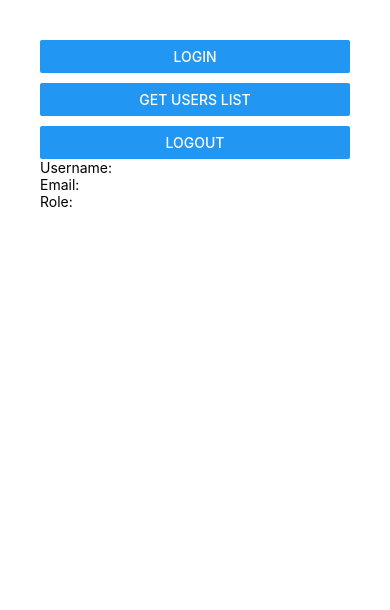
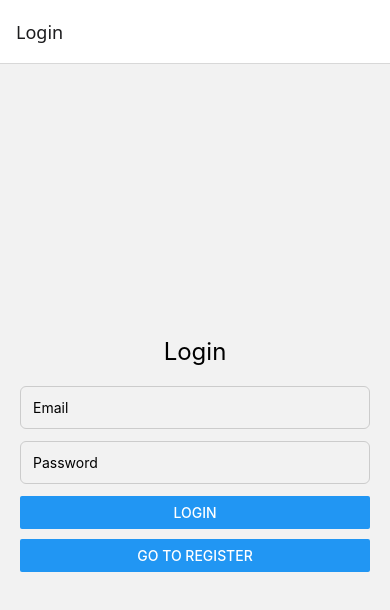
Before and after one commit to FJperezDev/mockupReactNative, a React Native app: screen /Home in a window 390 px wide. Shown: the top 610 px of the page. Built offline with nearby package versions, Linux system fonts and the light colour scheme.

Commit message:
mockup of login / home / logout / register totally working

```diff
--- a/App.js
+++ b/App.js
@@ -1,55 +1,110 @@
-import React, { useEffect, useState } from 'react';
-import { View, Button, Text } from 'react-native';
-import { login, logout, restoreSession, users } from './auth';
-import instance from './api';
+// import React, { useEffect, useState } from "react";
+// import { View, Button, Text, TouchableOpacity, StyleSheet } from "react-native";
+// import { login, logout, restoreSession, users } from "./auth";
+// import instance from "./api";
+// import * as ImagePicker from "expo-image-picker";
 
+import { NavigationContainer } from '@react-navigation/native';
+import { AuthProvider } from './components/AuthContext';
+import AppNavigator from './navigation/AppNavigator';
 
-export default function App() {
-  const [sessionRestored, setSessionRestored] = useState(false);
-  const [userData, setUserData] = useState({});
-
-  useEffect(() => {
-    const tryRestore = async () => {
-      await restoreSession();
-      setSessionRestored(true);
-    };
-    tryRestore();
-  }, []);
-
-  if (!sessionRestored) return <Text>Restauring session...</Text>;
-
-  const getUserInfo = async () => {
-    try {
-      const res = await instance.get('/account/profile');
-      setUserData(res.data)
-    } catch (err) {
-      console.error(err);
-      alert('Non Authorized');
-    }
-  };
-  const getUserList = async () => {
-    try {
-      const res = await instance.get('/users/');
-      alert(JSON.stringify(res.data))
-    } catch (err) {
-      console.error(err);
-      alert('Non Authorized');
-    }
-  };
-
+const App = () => {
   return (
-    <View style={{ padding: 40 }}>
-      <Button title="Login" onPress={() => login('admin@admin.com', 'admin123', getUserInfo)} />
-      <View style={{ height: 10 }} />
-      <Button title="Get Users List" onPress={getUserList} />
-      <View style={{ height: 10 }} />
-      <Button title="Logout" onPress={() => logout(setUserData)} />
-
-      <View>
-        <Text>Username: {userData['username']}</Text>
-        <Text>Email: {userData['email']}</Text>
-        <Text>Role: {userData['role']}</Text>
-      </View>
-    </View>
+    <AuthProvider>
+      <NavigationContainer>
+        <AppNavigator />
+      </NavigationContainer>
+    </AuthProvider>
   );
 }
+
+// const App = () => {
+//   const [sessionRestored, setSessionRestored] = useState(false);
+//   const [userData, setUserData] = useState({});
+
+//   useEffect(() => {
+//     const tryRestore = async () => {
+//       await restoreSession();
+//       setSessionRestored(true);
+//     };
+//     tryRestore();
+//   }, []);
+
+//   if (!sessionRestored) return <Text>Restauring session...</Text>;
+
+//   let openImagePicker = async () => {
+//     let permissionResult =
+//       await ImagePicker.requestMediaLibraryPermissionsAsync();
+
+//     if (permissionResult.granted === false) {
+//       alert("Permission to access camera is required");
+//       return;
+//     }
+//   };
+
+//   const getUserInfo = async () => {
+//     try {
+//       const res = await instance.get("/account/profile");
+//       res['auth'] = true
+//       setUserData(res.data);
+//     } catch (err) {
+//       console.error(err);
+//       alert("Non Authorized");
+//     }
+//   };
+//   const getUserList = async () => {
+//     try {
+//       const res = await instance.get("/users/");
+//       alert(JSON.stringify(res.data));
+//     } catch (err) {
+//       console.error(err);
+//       alert("Non Authorized");
+//     }
+//   };
+
+//   return (
+//     <View style={styles.container}>
+//       <TouchableOpacity
+//         style={styles.button}
+//         title="Login"
+//         onPress={() => login("admin@admin.com", "admin123", getUserInfo)}
+//       >
+//         <Text>Login</Text>
+//       </TouchableOpacity>
+//       <View style={{ height: 10 }} />
+//       <TouchableOpacity style={styles.button} onPress={getUserList}>
+//         <Text>Get Users List</Text>
+//       </TouchableOpacity>
+//       <View style={{ height: 10 }} />
+//       <ImagePickerExample />
+//       <View style={{ height: 10 }} />
+//       <TouchableOpacity
+//         style={styles.button}
+//         title="Logout"
+//         onPress={() => logout(setUserData)}
+//       >
+//         <Text>Logout</Text>
+//       </TouchableOpacity>
+
+//       <View>
+//         <Text>Username: {userData["username"]}</Text>
+//         <Text>Email: {userData["email"]}</Text>
+//         <Text>Role: {userData["role"]}</Text>
+//       </View>
+//     </View>
+//   );
+// };
+
+// const styles = StyleSheet.create({
+//   container:{
+//     flex: 1,
+//     alignItems: "center",
+//     justifyContent: "center",
+//     backgroundColor: "#cececeff",
+//   },
+//   button: {
+//     backgroundColor: "#c8ff80ff",
+//   },
+// });
+
+export default App;
--- a/auth.js
+++ b/auth.js
@@ -2,7 +2,7 @@ import * as SecureStore from 'expo-secure-store';
 import instance from './api';
 import { getAccessToken, setAccessToken } from './utils/memory';
 
-export const login = async (email, password, getProtected) => {
+export const login = async (email, password) => {
 
   try {
     const res = await instance.post('/token/', { email, password });
@@ -13,7 +13,6 @@ export const login = async (email, password, getProtected) => {
     setAccessToken(access);
     await SecureStore.setItemAsync('refresh', JSON.stringify(refresh));
     console.log('Login succesful');
-    if(getProtected) getProtected();
   } catch (error) {
     console.warn('Login error:', error.response?.data || error.message);
     throw error;
--- /dev/null
+++ b/components/AuthContext.js
@@ -0,0 +1,32 @@
+import React, { createContext, useEffect, useState } from 'react';
+// import * as SecureStore from 'expo-secure-store';
+import { restoreSession, logout as authLogout } from '../auth';
+// import { setAccessToken } from '../utils/memory';
+
+export const AuthContext = createContext();
+
+export const AuthProvider = ({ children }) => {
+  const [isAuthenticated, setIsAuthenticated] = useState(false);
+  const [loading, setLoading] = useState(true);
+
+  const checkSession = async () => {
+    const success = await restoreSession();
+    setIsAuthenticated(success);
+    setLoading(false);
+  };
+
+  const logout = async () => {
+    await authLogout();
+    setIsAuthenticated(false);
+  };
+
+  useEffect(() => {
+    checkSession();
+  }, []);
+
+  return (
+    <AuthContext.Provider value={{ isAuthenticated, setIsAuthenticated, logout }}>
+      {!loading && children}
+    </AuthContext.Provider>
+  );
+};
--- /dev/null
+++ b/components/UserInfo.js
@@ -0,0 +1,38 @@
+import React from 'react';
+import { View, Text, StyleSheet } from 'react-native';
+
+const UserInfo = ({ username, email, role }) => {
+  return (
+    <View style={styles.container}>
+      <Text style={styles.label}>Username:</Text>
+      <Text style={styles.value}>{username}</Text>
+
+      <Text style={styles.label}>Email:</Text>
+      <Text style={styles.value}>{email}</Text>
+
+      <Text style={styles.label}>Role:</Text>
+      <Text style={styles.value}>{role}</Text>
+    </View>
+  );
+};
+
+const styles = StyleSheet.create({
+  container: {
+    padding: 20,
+    backgroundColor: '#F8F9FA',
+    borderRadius: 10,
+    margin: 20,
+    elevation: 2,
+  },
+  label: {
+    fontWeight: 'bold',
+    fontSize: 16,
+    marginTop: 10,
+  },
+  value: {
+    fontSize: 16,
+    color: '#333',
+  },
+});
+
+export default UserInfo;
--- /dev/null
+++ b/navigation/AppNavigator.js
@@ -0,0 +1,25 @@
+import React, { useContext } from 'react';
+import { createNativeStackNavigator } from '@react-navigation/native-stack';
+import { AuthContext } from '../components/AuthContext';
+import AuthNavigator from './AuthNavigator';
+import HomeScreen from '../screens/HomeScreen';
+import UnauthorizedScreen from '../screens/UnauthorizedScreen';
+
+const Stack = createNativeStackNavigator();
+
+export default function AppNavigator() {
+  const { isAuthenticated } = useContext(AuthContext);
+
+  return (
+    <Stack.Navigator screenOptions={{ headerShown: false }}>
+      {isAuthenticated ? (
+        <Stack.Screen name="Home" component={HomeScreen} />
+      ) : (
+        <>
+          <Stack.Screen name="Auth" component={AuthNavigator} />
+          <Stack.Screen name="401" component={UnauthorizedScreen} />
+        </>
+      )}
+    </Stack.Navigator>
+  );
+}
--- /dev/null
+++ b/navigation/AuthNavigator.js
@@ -0,0 +1,15 @@
+// import React from 'react';
+import { createNativeStackNavigator } from '@react-navigation/native-stack';
+import LoginScreen from '../screens/LoginScreen';
+import RegisterScreen from '../screens/RegisterScreen';
+
+const Stack = createNativeStackNavigator();
+
+export default function AuthNavigator() {
+  return (
+    <Stack.Navigator>
+      <Stack.Screen name="Login" component={LoginScreen} />
+      <Stack.Screen name="Register" component={RegisterScreen} />
+    </Stack.Navigator>
+  );
+}
--- /dev/null
+++ b/screens/HomeScreen.js
@@ -0,0 +1,32 @@
+import React, { useContext, useEffect, useState } from "react";
+import { View, Text, Button } from "react-native";
+import { AuthContext } from "../components/AuthContext";
+import instance from "../api"
+import UserInfo from "../components/UserInfo";
+
+export default function HomeScreen() {
+  const [userData, setUserData] = useState({});
+  const { logout } = useContext(AuthContext);
+
+  useEffect(() => {
+    const tryGetUserInfo = async () => {
+    try{
+        res = await instance.get('/account/profile');
+        setUserData(res.data)
+    } catch (err) {
+        console.error(err);
+        alert('Non Authorized');
+    }
+    };
+    tryGetUserInfo();
+
+    }, []);
+
+  return (
+    <View style={{ flex: 1, justifyContent: "center", alignItems: "center" }}>
+      <Text style={{ fontSize: 24 }}>Welcome Home!</Text>
+      <UserInfo username={userData['username']} email={userData['email']} role={userData['role']} />
+      <Button title="Logout" onPress={logout} />
+    </View>
+  );
+}
--- /dev/null
+++ b/screens/LoginScreen.js
@@ -0,0 +1,43 @@
+import React, { useContext, useState, useEffect } from 'react';
+import { View, Text, TextInput, Button, StyleSheet, Alert } from 'react-native';
+import { login } from '../auth';
+import { AuthContext } from '../components/AuthContext';
+
+export default function LoginScreen({ navigation }) {
+  const { isAuthenticated, setIsAuthenticated } = useContext(AuthContext);
+  const [email, setEmail] = useState('');
+  const [password, setPassword] = useState('');
+
+  useEffect(() => {
+    if (isAuthenticated) {
+      navigation.replace('Home');
+    }
+  }, [isAuthenticated]);
+
+  const handleLogin = async () => {
+    try {
+      await login(email, password);
+      setIsAuthenticated(true);
+    } catch (err) {
+      Alert.alert('Login error', 'Credenciales inválidas');
+    }
+  };
+
+  return (
+    <View style={styles.container}>
+      <Text style={styles.title}>Login</Text>
+      <TextInput style={styles.input} placeholder="Email" value={email} onChangeText={setEmail} autoCapitalize="none" />
+      <TextInput style={styles.input} placeholder="Password" value={password} onChangeText={setPassword} secureTextEntry />
+      <Button title="Login" onPress={handleLogin} />
+      <View style={{ marginTop: 10 }}>
+        <Button title="Go to Register" onPress={() => navigation.navigate('Register')} />
+      </View>
+    </View>
+  );
+}
+
+const styles = StyleSheet.create({
+  container: { flex: 1, justifyContent: 'center', padding: 20 },
+  title: { fontSize: 24, marginBottom: 20, alignSelf: 'center' },
+  input: { borderWidth: 1, borderColor: '#ccc', padding: 12, marginBottom: 12, borderRadius: 6 },
+});
--- /dev/null
+++ b/screens/RegisterScreen.js
@@ -0,0 +1,35 @@
+import React, { useState } from 'react';
+import { View, Text, TextInput, Button, StyleSheet, Alert } from 'react-native';
+import { register } from '../auth';
+
+export default function RegisterScreen({ navigation }) {
+  const [email, setEmail] = useState('');
+  const [password, setPassword] = useState('');
+  const [username, setUsername] = useState('');
+
+  const handleRegister = async () => {
+    try {
+      await register({ email, password, username });
+      Alert.alert('Registro exitoso', 'Ahora puedes iniciar sesión');
+      navigation.navigate('Login');
+    } catch (err) {
+      Alert.alert('Error en el registro', 'Verifica los datos');
+    }
+  };
+
+  return (
+    <View style={styles.container}>
+      <Text style={styles.title}>Register</Text>
+      <TextInput style={styles.input} placeholder="Username" value={username} onChangeText={setUsername} />
+      <TextInput style={styles.input} placeholder="Email" value={email} onChangeText={setEmail} />
+      <TextInput style={styles.input} placeholder="Password" value={password} onChangeText={setPassword} secureTextEntry />
+      <Button title="Register" onPress={handleRegister} />
+    </View>
+  );
+}
+
+const styles = StyleSheet.create({
+  container: { flex: 1, justifyContent: 'center', padding: 20 },
+  title: { fontSize: 24, marginBottom: 20, alignSelf: 'center' },
+  input: { borderWidth: 1, borderColor: '#ccc', padding: 12, marginBottom: 12, borderRadius: 6 },
+});
--- /dev/null
+++ b/screens/UnauthorizedScreen.js
@@ -0,0 +1,10 @@
+// import React from 'react';
+import { View, Text } from 'react-native';
+
+export default function UnauthorizedScreen() {
+  return (
+    <View style={{ flex: 1, justifyContent: 'center', alignItems: 'center' }}>
+      <Text style={{ fontSize: 22, color: 'red' }}>401 - Unauthorized</Text>
+    </View>
+  );
+}
```
Also changed, not shown: package.json (+10 -2 lines), 1 other file (tests, documents, lock files or other folders).
